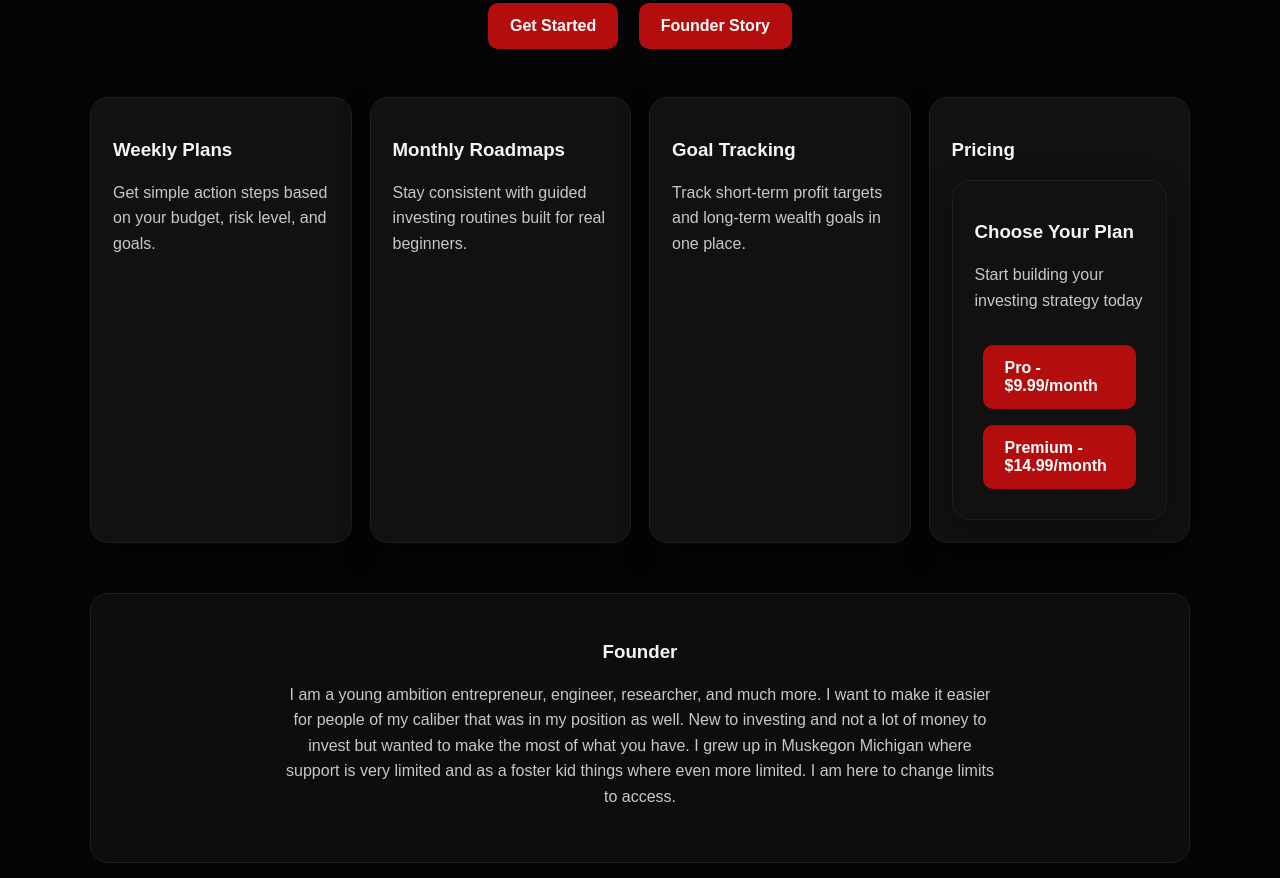
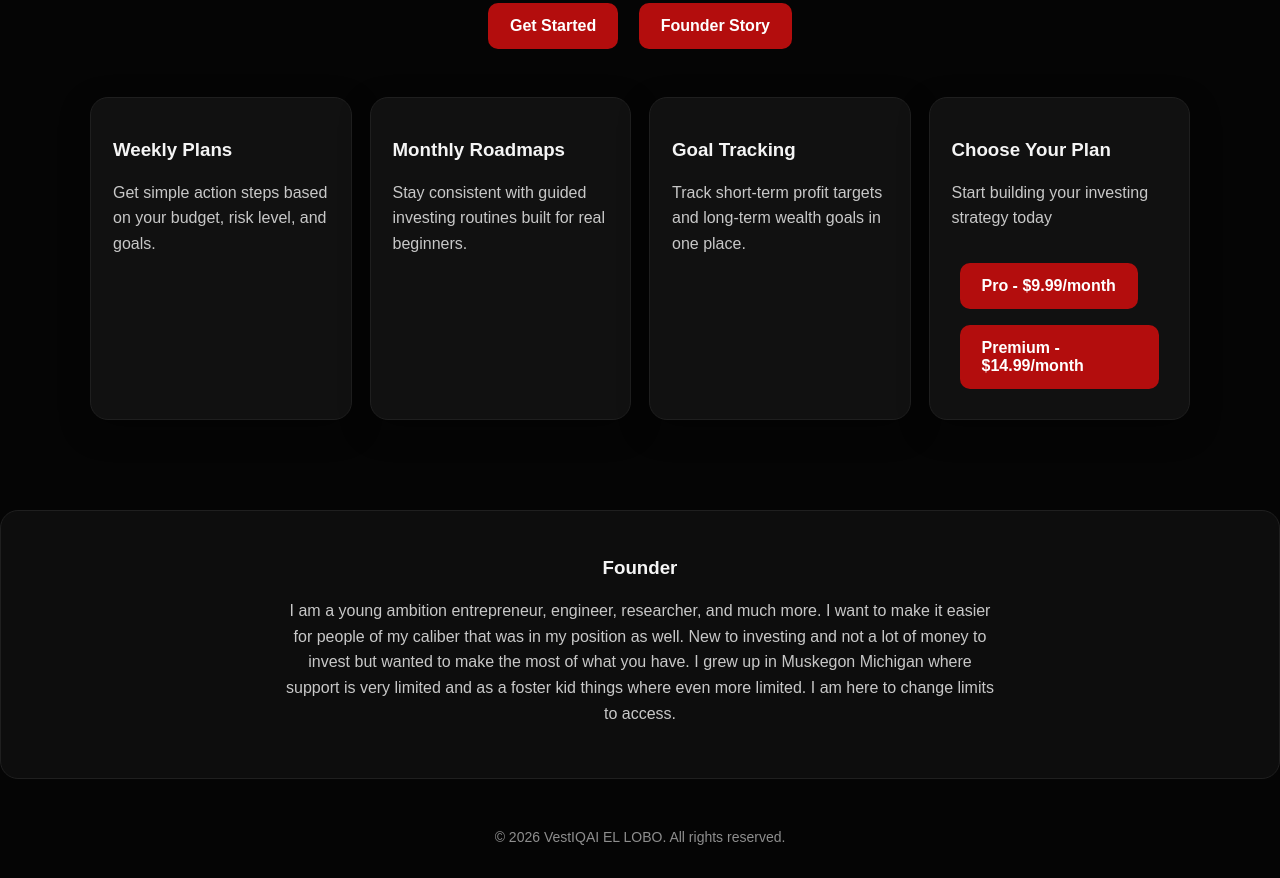
Before and after one commit to edwardlongmirebeast6-cpu/vestiqai-el-loboRK, a plain HTML site: page index.html in a window 1280 px wide. Shown: the part 576-1454 px from the top of the page. Drawn offline with Linux system fonts and the light colour scheme.

Commit message:
Update index.html

```diff
--- a/index.html
+++ b/index.html
@@ -107,8 +107,6 @@
         <p>Track short-term profit targets and long-term wealth goals in one place.</p>
       </div>
       <div class="card" id="pricing">
-        <h3>Pricing</h3>
-        <div class="card" id="pricing">
   <h3>Choose Your Plan</h3>
   <p>Start building your investing strategy today</p>
 
```
